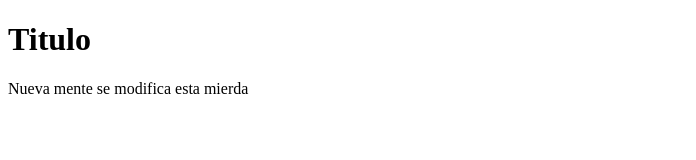
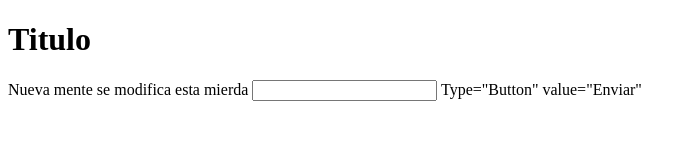
Before and after one commit to kevinaburtomuela/Hello-World, a plain HTML site: page index.html in a window 1280 px wide. Shown: the whole page, without its empty margins (0-696 px from the left). Drawn offline with Linux system fonts and the light colour scheme.

```diff
--- a/index.html
+++ b/index.html
@@ -8,5 +8,7 @@
 <body>
     <h1>Titulo</h1>
     Nueva mente se modifica esta mierda
+
+    <input> Type="Button" value="Enviar"
 </body>
 </html>
```
